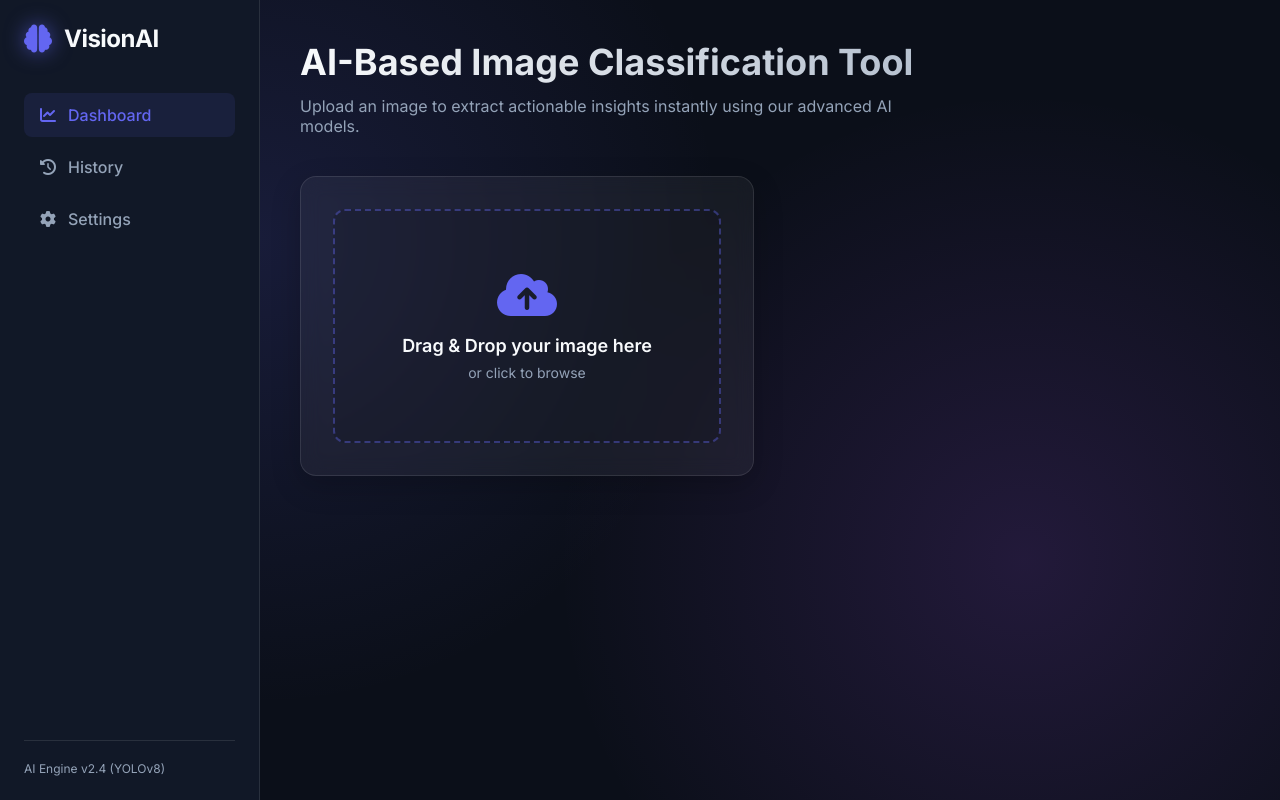
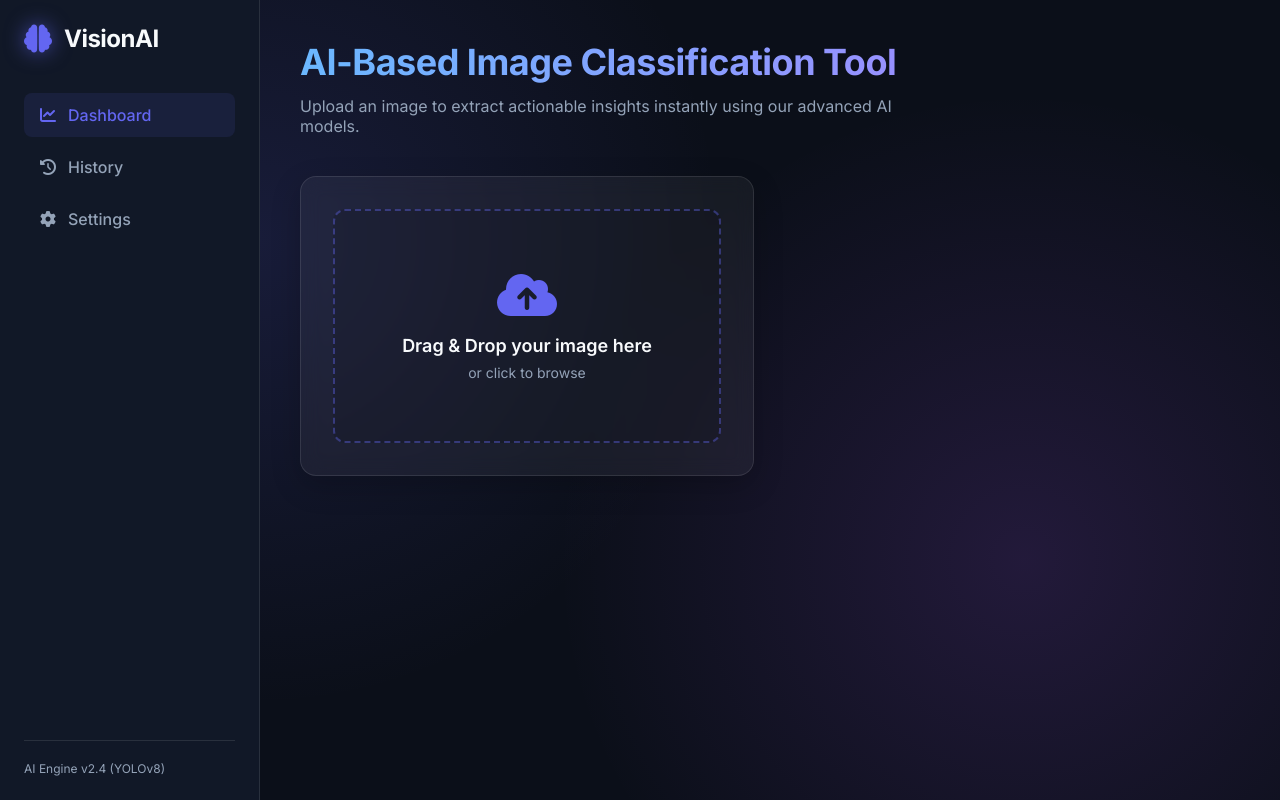
Before and after one commit to ashwinibarapatre28/AI-Image-Classifier, a Flask app: page / in a window 1280 px wide. Run offline with Flask 3, Linux system fonts and the light colour scheme.

Commit message:
Improved Style for UI name

```diff
--- a/static/css/style.css
+++ b/static/css/style.css
@@ -137,9 +137,11 @@ body {
     font-size: 36px;
     font-weight: 700;
     margin-bottom: 12px;
-    background: -webkit-linear-gradient(0deg, #f8fafc, #94a3b8);
+    background: -webkit-linear-gradient(0deg, #6bb8ff, #b17aff);
     -webkit-background-clip: text;
+    background-clip: text;
     -webkit-text-fill-color: transparent;
+    letter-spacing: -0.5px;
 }
 .subtitle {
     color: var(--text-muted);
```
